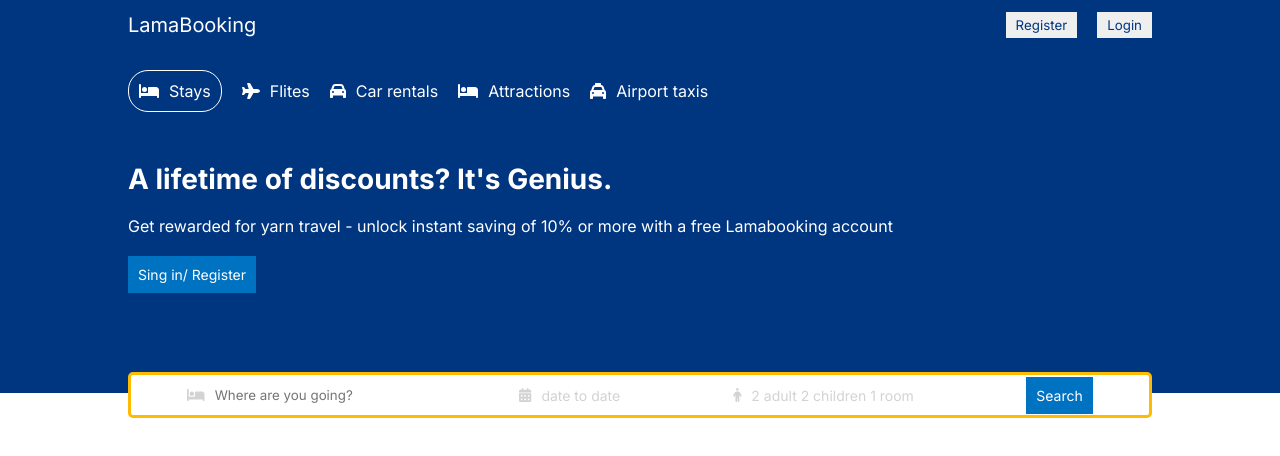
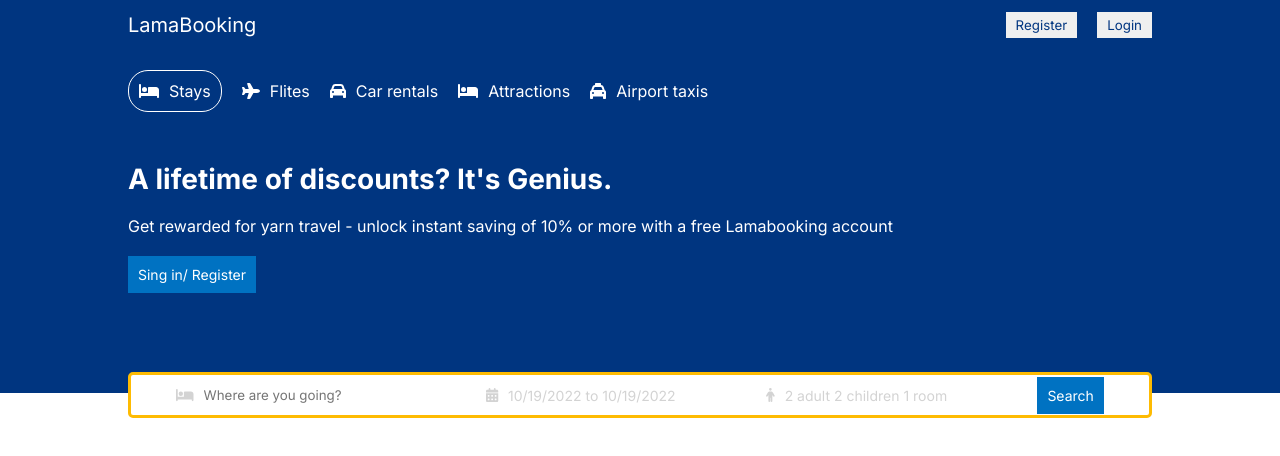
Before and after one commit to Eduardo-BarrosoS/booking-frontend, a React (Vite) app: page / in a window 1280 px wide. Shown: the top 456 px of the page. Built offline with nearby package versions, Linux system fonts and the light colour scheme.

Commit message:
date renge

```diff
--- a/package.json
+++ b/package.json
@@ -13,12 +13,15 @@
     "@fortawesome/free-regular-svg-icons": "^6.2.0",
     "@fortawesome/free-solid-svg-icons": "^6.2.0",
     "@fortawesome/react-fontawesome": "^0.2.0",
+    "date-fns": "^2.29.3",
     "react": "^18.2.0",
+    "react-date-range": "^1.4.0",
     "react-dom": "^18.2.0",
     "react-router-dom": "^6.4.2"
   },
   "devDependencies": {
     "@types/react": "^18.0.17",
+    "@types/react-date-range": "^1.4.4",
     "@types/react-dom": "^18.0.6",
     "@vitejs/plugin-react": "^2.1.0",
     "typescript": "^4.6.4",
--- a/src/components/Header/Index.tsx
+++ b/src/components/Header/Index.tsx
@@ -1,9 +1,73 @@
 
 import { FontAwesomeIcon } from "@fortawesome/react-fontawesome"
 import { faBed, faCalendarDays, faCar, faPerson, faPlane, faTaxi } from "@fortawesome/free-solid-svg-icons"
+import { DateRange, DateRangeProps, Range } from "react-date-range"
+import { useReducer, useState } from "react";
+
+import 'react-date-range/dist/styles.css'; // main style file
+import 'react-date-range/dist/theme/default.css';
 import styles from "./styles.module.css"
+import { format } from "date-fns";
+
+interface IHeaderReducer {
+    openDate: boolean;
+    date: Range[];
+    openOptions: boolean;
+    options: {
+        adult: number;
+        children: number;
+        room: number
+    }
+}
 
 export function Header() {
+    const [openDate, setOpenDate] = useState(false)
+    const [date, setDate] = useState<Range[]>([
+        {
+            startDate: new Date(),
+            endDate: new Date(),
+            key: 'selection'
+        }
+    ]);
+
+    const initialValuesReducer = {
+        openDate: false,
+        date: [
+            {
+                startDate: new Date(),
+                endDate: new Date(),
+                key: 'selection'
+            }
+        ],
+        openOptions: false,
+        options: {
+            adult: 1,
+            children: 3,
+            room: 1
+        }
+    }
+
+    const [state, dispatch] = useReducer((state: IHeaderReducer, action: any) => {
+        switch (action.type) {
+            case 'OPEN_DATE':{
+                if (action.payload.openDate === false) return state.openDate = true
+                return  state.openDate = action.payload.openDate ;
+            }
+            case 'DATE':{
+                return state;
+            }
+            case 'OPEN_OPTIONS':{
+                return state;
+            }
+            case 'OPTIONS':{
+                return state;
+            }
+            default:
+                throw new Error();
+        }
+        return state
+    }, initialValuesReducer);
+
     return (
         <div className={styles.header} >
             <div className={styles.headerContainer} >
@@ -45,7 +109,22 @@ export function Header() {
                     </div>
                     <div className={styles.headerSearchItem}>
                         <FontAwesomeIcon icon={faCalendarDays} className={styles.headerIcon} />
-                        <span className={styles.headerSearchText}>date to date</span>
+                        <span onClick={() => {
+                            dispatch({
+                                type: "OPEN_DATE",
+                                payload: {
+                                    openDate: !state.openDate
+                                }
+                            })
+                        }} className={styles.headerSearchText}> {format(date[0].startDate!, 'MM/dd/yyyy')} to {format(date[0].endDate!, 'MM/dd/yyyy')} </span>
+                        {openDate && <div onClick={() => setOpenDate(!openDate)} className={styles.closeDateRange}></div>}
+                        {openDate && <DateRange
+                            className={styles.date}
+                            editableDateInputs={true}
+                            onChange={item => setDate([item.selection])}
+                            moveRangeOnFirstSelection={false}
+                            ranges={date}
+                        />}
                     </div>
                     <div className={styles.headerSearchItem}>
                         <FontAwesomeIcon icon={faPerson} className={styles.headerIcon} />
--- a/src/components/Header/styles.module.css
+++ b/src/components/Header/styles.module.css
@@ -86,3 +86,18 @@
     cursor: pointer;
     font-size: 1.4rem;
 }
+
+.date {
+    position: absolute;
+    top: 4.5rem;
+    z-index: 2;
+}
+
+.closeDateRange {
+    width: 100vw;
+    height: 100vh;
+    position: fixed;
+    top: 0rem;
+    left: 0rem;
+    z-index: 1;
+}
```
Also changed, not shown: 1 other file (tests, documents, lock files or other folders).
